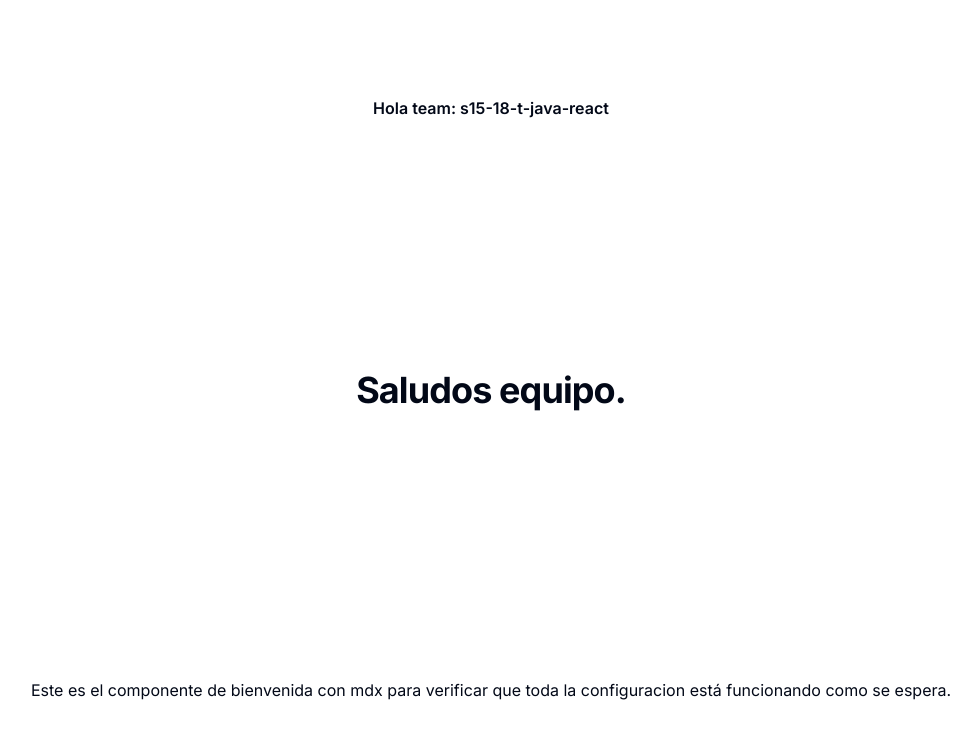
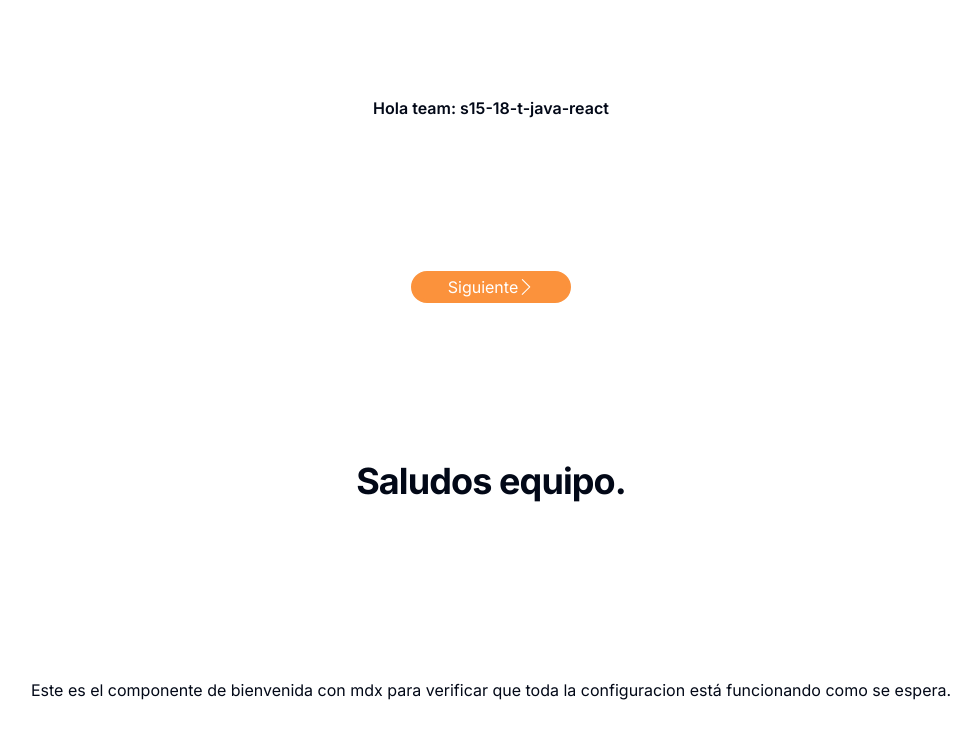
Before and after one commit to leitsman/s15-18-front-react, a Next.js app: page / in a window 1280 px wide. Shown: the top 738 px of the page, without its empty margins (149-1126 px from the left). Built offline with nearby package versions, Linux system fonts and the light colour scheme.

Commit message:
Creacion componente boton con icono

```diff
--- a/src/app/page.js
+++ b/src/app/page.js
@@ -1,11 +1,13 @@
 import Welcome from '@/components/mdx/Welcome.mdx'
+import { CustomButtonIcon } from '@/components/ui/custombuttonicon';
+import { SlArrowRight } from "react-icons/sl"
 export default function Home() {
   return (
     <main className="flex min-h-screen flex-col items-center justify-between p-24">
       <h1 className="font-semibold">
         Hola team: s15-18-t-java-react
       </h1>
-
+      <CustomButtonIcon className="rounded-full flex justify-center items-center border-4 bg-orange-400 text-white border-orange-400 w-40" text="Siguiente" icon={SlArrowRight} />
       <Welcome />
     </main>
   );
--- /dev/null
+++ b/src/components/ui/custombuttonicon.jsx
@@ -0,0 +1,11 @@
+
+import React from 'react'
+import { IconType } from 'react-icons';
+export const CustomButtonIcon = ({className,text,icon:Icon}) => {
+  return (
+    <button className={className}>
+    {text}
+    <Icon />
+    </button>
+  )
+}
```
